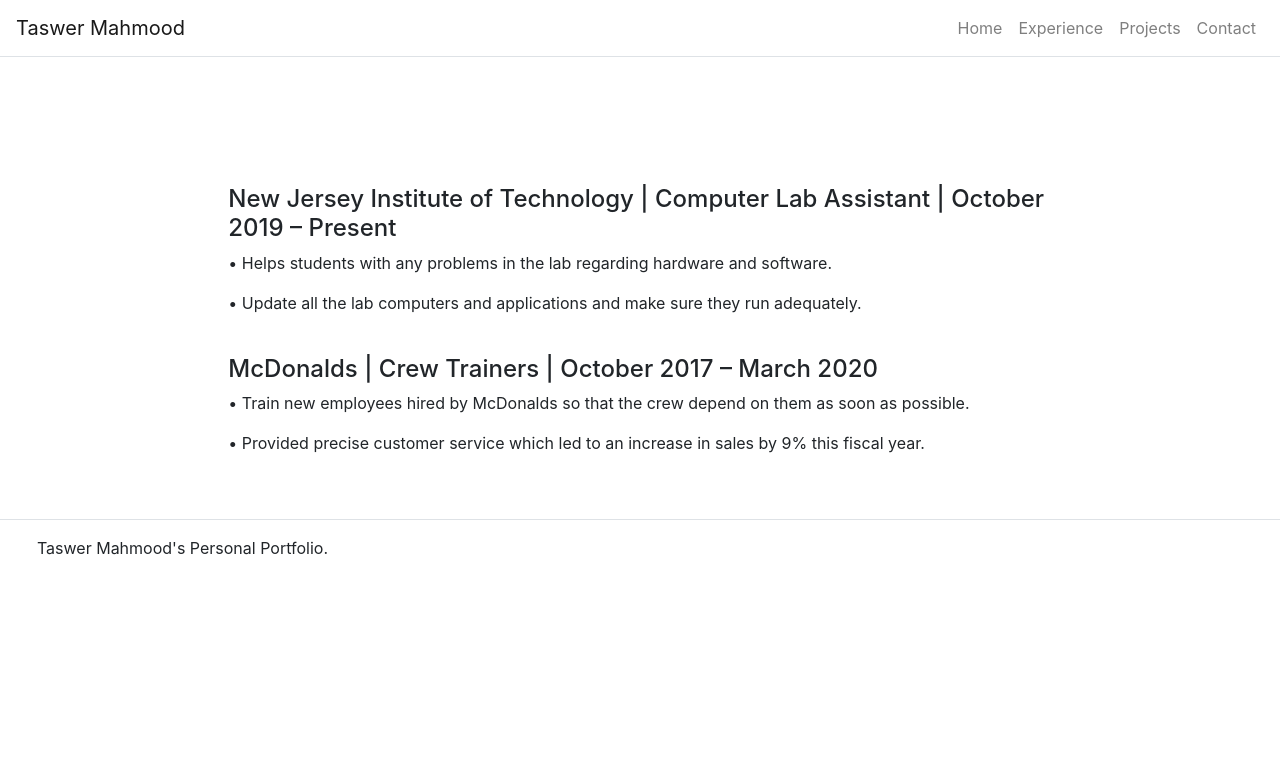
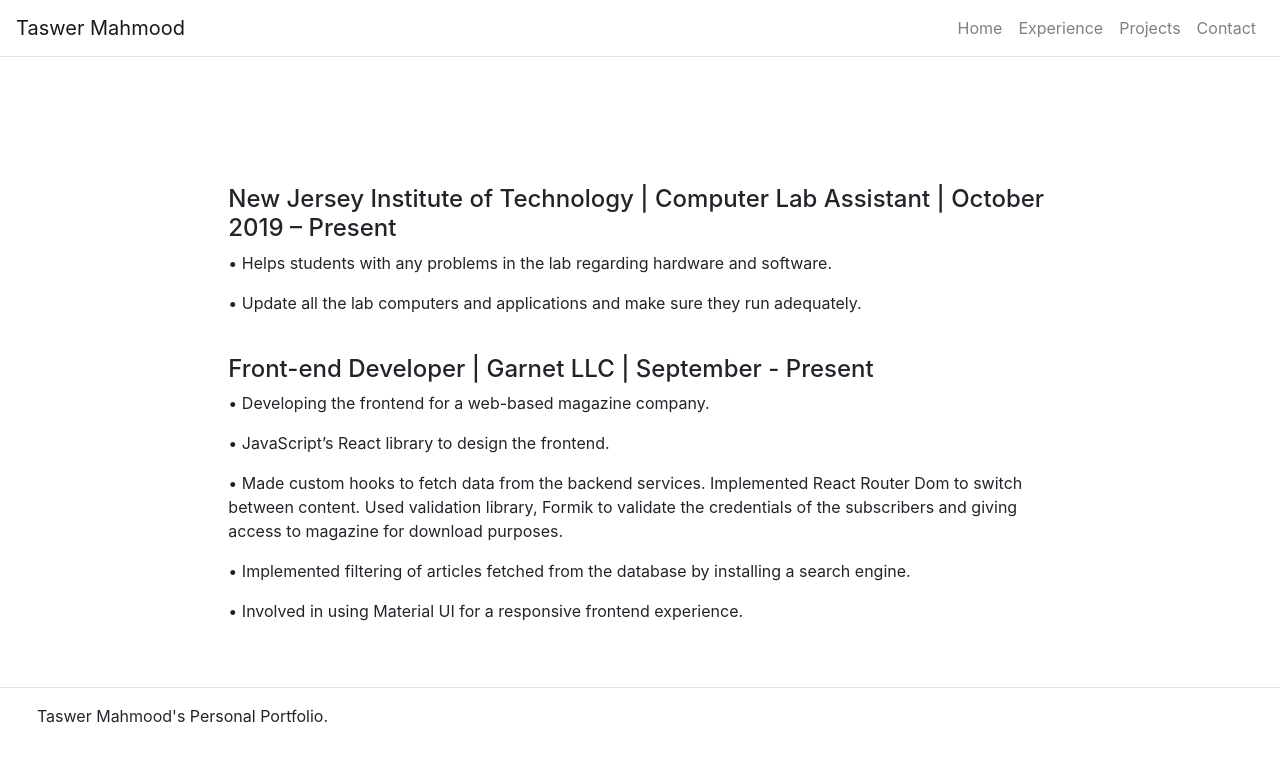
Before and after one commit to taswermahmood/Portfolio, a React (Create React App) app: page /experience in a window 1280 px wide. Shown: the top 762 px of the page. Built offline with nearby package versions, Linux system fonts and the light colour scheme.

Commit message:
Update ExperiencePage.js

```diff
--- a/src/pages/ExperiencePage.js
+++ b/src/pages/ExperiencePage.js
@@ -13,9 +13,13 @@
             <p> 	• Helps students with any problems in the lab regarding hardware and software.</p>
             <p>     • Update all the lab computers and applications and make sure they run adequately.</p>
             <br></br>
-            <h4>McDonalds | Crew Trainers | October 2017 – March 2020</h4>
-            <p> 	• Train new employees hired by McDonalds so that the crew depend on them as soon as possible.</p>
-            <p>     • Provided precise customer service which led to an increase in sales by 9% this fiscal year.</p>
+            <h4>Front-end Developer | Garnet LLC | September - Present</h4>
+            <p> 	• Developing the frontend for a web-based magazine company.</p>
+            <p>     • JavaScript’s React library to design the frontend.</p>
+        <p>     • Made custom hooks to fetch data from the backend services. Implemented React Router Dom to switch between content.
+Used validation library, Formik to validate the credentials of the subscribers and giving access to magazine for download purposes.</p>
+        <p>     • Implemented filtering of articles fetched from the database by installing a search engine.</p>
+        <p>     • Involved in using Material UI for a responsive frontend experience.</p>
 
 
             </Content>
```
